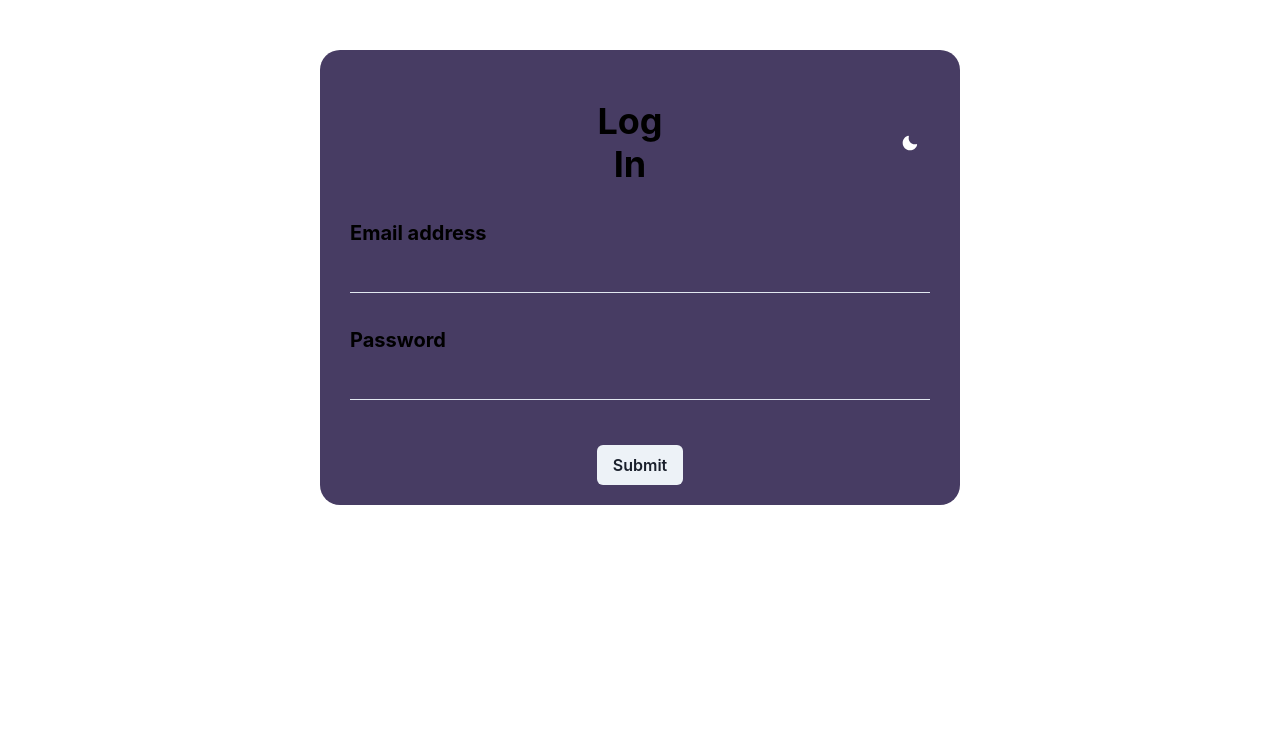
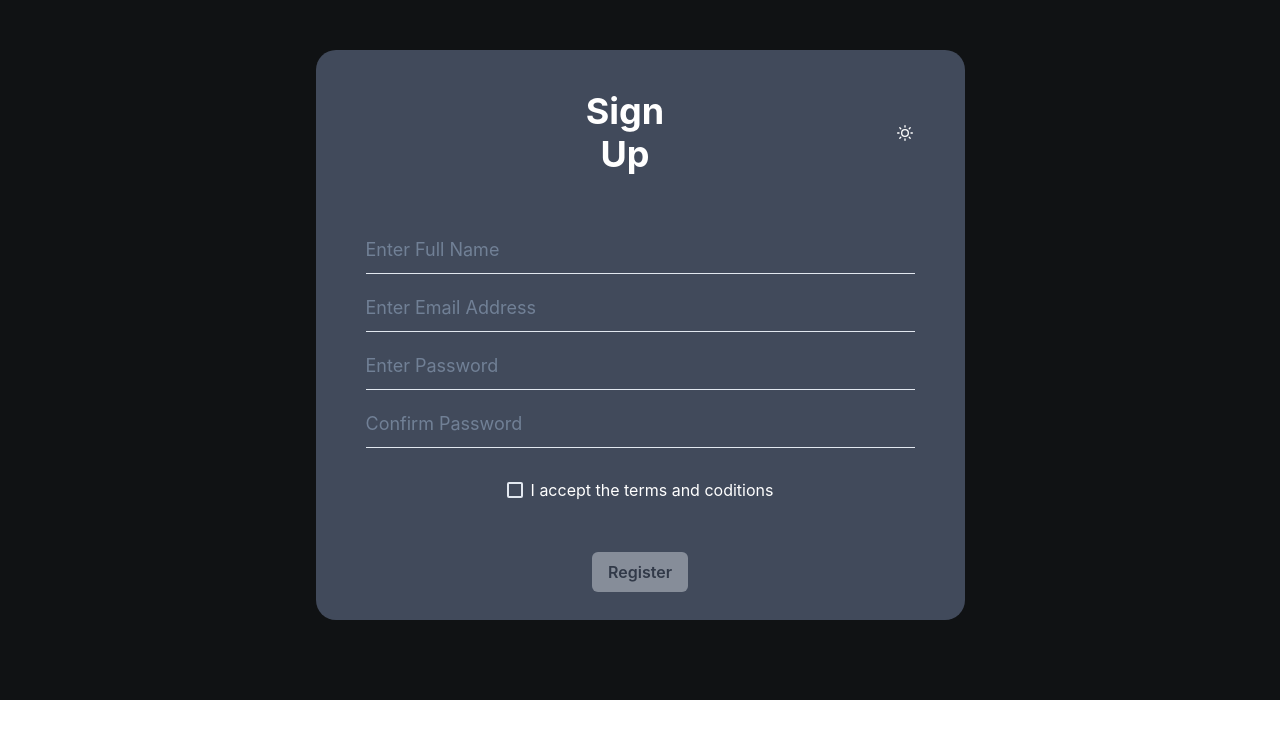
Before and after one commit to Ranjeet1508/Adventour-tour_Package_provider, a React (Create React App) app: page /signup in a window 1280 px wide. Shown: the top 738 px of the page. Built offline with nearby package versions, Linux system fonts and the light colour scheme.

Commit message:
functionalities working

```diff
--- a/src/AllRoutes/AllRoutes.jsx
+++ b/src/AllRoutes/AllRoutes.jsx
@@ -1,13 +1,15 @@
 import React from 'react'
 import { Route, Routes } from 'react-router-dom'
+import SignUp from '../Components/SignUp_Login/SignUp'
+import Login from '../Components/SignUp_Login/Login'
 
 
 function AllRoutes() {
   return (
     <Routes>
-      <Route path='/' element={<Home/>}/>
-      <Route />
-      <Route />
+      {/* <Route path='/' element={<Home/>}/> */}
+      <Route path='/signup' element={<SignUp/>} />
+      <Route path='/login' element={<Login/>} />
       <Route />
     </Routes>
   )
--- a/src/App.js
+++ b/src/App.js
@@ -1,11 +1,13 @@
 import './App.css';
-import Login from './Components/SignUp_Login/Login';
+import AllRoutes from './AllRoutes/AllRoutes';
+/* import Login from './Components/SignUp_Login/Login'; */
 /* import SignUp from './Components/SignUp_Login/SignUp';
  */
 function App() {
   return (
     <div className="App">
-      <Login/>
+      <AllRoutes/>
+      {/* <Login/> */}
       {/* <SignUp/> */}
     </div>
   );
--- a/src/Components/SignUp_Login/Login.jsx
+++ b/src/Components/SignUp_Login/Login.jsx
@@ -1,5 +1,7 @@
 import React from 'react';
 import { useState } from 'react';
+import { Link, useNavigate } from 'react-router-dom';
+import { useSelector } from 'react-redux';
 import {
     FormControl,
     FormLabel,
@@ -7,7 +9,8 @@ import {
     Button,
     Input,
     Heading,
-    IconButton
+    IconButton,
+    useToast
 } from '@chakra-ui/react';
 import { SunIcon, MoonIcon } from '@chakra-ui/icons';
 import style from './Login.module.css';
@@ -19,6 +22,26 @@ const Login = () => {
     })
     const [err, setErr] = useState(false);
     const [theme, setTheme] = useState('light');
+    const navigate = useNavigate();
+    const toast = useToast()
+
+    const allUsers = useSelector((store)=>{
+        return store.allUsers
+    })
+    /* const allUsers = [
+        {
+            email : 'anannyasaikia1998@gmail.com',
+            password : 'password'
+        },
+        {
+            email : 'as@gmail.com',
+            password : 'as'
+        },
+        {
+            email : 'anygreen@email.com',
+            password : 'anygreen'
+        }
+    ] */
 
     const handleTheme = () => {
         if (theme === 'light') {
@@ -28,12 +51,40 @@ const Login = () => {
         }
     }
 
-    const handleSubmit = () => {
+    const isValidated = () => {
+        const filteredData = allUsers.filter((ele, i)=>{
+            return ele.email === user.email && ele.password === user.password
+        })
+        console.log(filteredData);
+        if(filteredData.length !== 0) return true;
+        else return false;
+    }
+    const handleSubmit = (e) => {
+        e.preventDefault();
+        console.log(allUsers);
+
         if (user.email === "" || user.password === "") {
             setErr(true);
             return;
         }
-
+        if(isValidated()){
+            toast({
+                title: 'Login Successful.',
+                description: "You've successfully logged into your account.",
+                status: 'success',
+                duration: 3000,
+                isClosable: true,
+              })
+            navigate('/');
+        }else{
+            toast({
+                title: 'Login Failed.',
+                description: "Wrong Credentials.",
+                status: 'error',
+                duration: 3000,
+                isClosable: true,
+              })
+        }
     }
 
     return (
@@ -69,6 +120,10 @@ const Login = () => {
                             Submit
                         </Button>
                     </FormControl>
+
+                    <div>
+                        <p>Do not have an account?</p><Link to='/signup' style={{color : "blue"}}>Register here</Link>
+                    </div>
                 </form>
             </div>
         </div>
--- a/src/Components/SignUp_Login/SignUp.jsx
+++ b/src/Components/SignUp_Login/SignUp.jsx
@@ -1,26 +1,86 @@
 import React from 'react';
 import { useState } from 'react';
+import { useDispatch } from 'react-redux';
+import { handleAdd } from '../../Redux/SignUpRedux/signupAction';
+import { useNavigate } from 'react-router-dom';
 import {
+    Box,
     FormControl,
     Checkbox,
     IconButton,
     Input,
     Heading,
-    Button
+    Button,
+    FormHelperText,
+    FormErrorMessage,
+    useToast
 } from '@chakra-ui/react';
 import { SunIcon, MoonIcon } from '@chakra-ui/icons';
 import style from './SignUp.module.css';
 
 
 const SignUp = () => {
+    const dispatch = useDispatch();
     const [theme, setTheme] = useState('dark');
     const [flag, setFlag] = useState(true);
+
+    const [user, setUser] = useState({
+        fullName: "",
+        email: "",
+        password: ""
+    })
+
+    const [pw, setPw] = useState({
+        p1: "",
+        p2: ""
+    })
+
+    /* const [isEqual, setEqual] = useState(false); */
+    const isError = user.password === ''
+    const toast = useToast();
+    const navigate = useNavigate();
 
     const handleTheme = () => {
         if (theme === 'light') {
             setTheme('dark')
         } else {
             setTheme('light')
+        }
+    }
+
+    const handleSubmit = (e) => {
+        console.log(user);
+        console.log(pw);
+        e.preventDefault();
+        if (pw.p1 === pw.p2 && pw.p1 !== '' && pw.p2 !== '') {
+            /* setEqual(true); */
+            setUser({ ...user, password: pw.p1 });
+            dispatch(handleAdd(user));
+            toast({
+                position: 'bottom-left',
+                render: () => (
+                    <Box color='white' p={3} bg='blue.500'>
+                        Registered Successfully!
+                    </Box>
+                ),
+            })
+            navigate('/login');
+
+        } else if (pw.p1 === '' || pw.p2 === '') {
+            /*  setEqual(false); */
+            toast({
+                title: `password cannot be empty string`,
+                status: 'error',
+                isClosable: true,
+            })
+            return;
+        } else {
+            toast({
+                title: `password do not match`,
+                status: 'error',
+                isClosable: true,
+            })
+            return;
         }
     }
     return (
@@ -36,28 +96,47 @@ const SignUp = () => {
                     />
                 </div>
 
-                <form className={style.form}>
+                <form className={style.form} onSubmit={handleSubmit}>
                     <FormControl>
                         {/* <FormLabel className={style.label}>Full Name</FormLabel> */}
-                        <Input className={style.input} size='lg' variant='flushed' type='text' placeholder='Enter Full Name' />
+                        <Input className={style.input} size='lg' variant='flushed' type='text' name='fullName' placeholder='Enter Full Name'
+                            onChange={(e) => {
+                                setUser({ ...user, [e.target.name]: e.target.value })
+                            }} />
 
                         {/* <FormLabel className={style.label}>Email address</FormLabel> */}
-                        <Input className={style.input} size='lg' variant='flushed' type='email' placeholder='Enter Email Address'/>
+                        <Input className={style.input} size='lg' variant='flushed' type='email' name="email" placeholder='Enter Email Address'
+                            onChange={(e) => {
+                                setUser({ ...user, [e.target.name]: e.target.value })
+                            }} />
 
                         {/* <FormLabel className={style.label}>Password</FormLabel> */}
-                        <Input className={style.input} size='lg' variant='flushed' type='password' placeholder='Enter Password'/>
+                        <Input className={style.input} size='lg' variant='flushed' type='password' placeholder='Enter Password'
+                            onChange={(e) => {
+                                setPw({ ...pw, p1: e.target.value })
+                            }} />
 
                         {/* <FormLabel className={style.label}>Confirm Password</FormLabel> */}
-                        <Input className={style.input} size='lg' variant='flushed' type='password' placeholder='Confirm Password'/>
-
-                        <Checkbox className={style.checkbox} size='md' colorScheme='blue' onChange={(e)=>{
+                        <Input className={style.input} size='lg' variant='flushed' type='password' name="password" placeholder='Confirm Password'
+                            onChange={(e) => {
+                                setPw({ ...pw, p2: e.target.value })
+                            }} />
+                        {/* <FormHelperText>Password must be atleast 7 characters</FormHelperText> */}
+                        {!isError ? (
+                            <FormHelperText>
+                                Enter the email you'd like to receive the newsletter on.
+                            </FormHelperText>
+                        ) : (
+                            <FormErrorMessage>Email is required.</FormErrorMessage>
+                        )}
+                        <Checkbox className={style.checkbox} size='md' colorScheme='blue' onChange={(e) => {
                             e.target.checked ? setFlag(false) : setFlag(true)
                         }}>
                             I accept the terms and coditions
                         </Checkbox>
 
                     </FormControl>
-                    <Button className={style.button} isDisabled={flag}>
+                    <Button className={style.button} isDisabled={flag} type='submit'>
                         Register
                     </Button>
                 </form>
--- /dev/null
+++ b/src/Redux/SignUpRedux/signupAction.js
@@ -0,0 +1,9 @@
+import * as types from './signupActionTypes';
+
+export const handleAdd = (payload) => {
+    return {type : types.ADD_USER, payload}
+}
+
+/* export const handleFetch = () => {
+    return {type : types.FETCH_USER}
+} */
--- /dev/null
+++ b/src/Redux/SignUpRedux/signupActionTypes.js
@@ -0,0 +1,2 @@
+export const ADD_USER= "ADD_USER";
+/* export const FETCH_USER = "FETCH_USER"; */
--- /dev/null
+++ b/src/Redux/SignUpRedux/signupReducer.js
@@ -0,0 +1,21 @@
+import * as types from './signupActionTypes';
+
+const initState = {
+    allUsers : []
+}
+
+const signupReducer = (state = initState, {type, payload}) => {
+    switch(type){
+        case types.ADD_USER : {
+            return {...state, allUsers : [...state.allUsers, payload]}
+        }
+        /* case types.FETCH_USER : {
+            return state;
+        } */
+        default : {
+            return state
+        }
+    }
+}
+
+export { signupReducer };
--- /dev/null
+++ b/src/Redux/SignUpRedux/signupStore.js
@@ -0,0 +1,6 @@
+import {legacy_createStore} from 'redux';
+import { signupReducer } from './signupReducer';
+
+const signupStore = legacy_createStore(signupReducer);
+
+export { signupStore };
--- a/src/index.js
+++ b/src/index.js
@@ -4,15 +4,17 @@ import './index.css';
 import App from './App';
 import { Provider } from "react-redux";
 import reportWebVitals from "./reportWebVitals";
-import { store } from "./Redux/store";
+/* import { store } from "./Redux/store"; */
 import { BrowserRouter } from "react-router-dom";
 import { ChakraProvider } from '@chakra-ui/react'
+import { signupStore } from './Redux/SignUpRedux/signupStore';
 
 const root = ReactDOM.createRoot(document.getElementById('root'));
 root.render(
   <BrowserRouter>
     <ChakraProvider>
-      <Provider store={store}>
+      {/* <Provider store={store}> */}
+      <Provider store={signupStore}>
         <App />
       </Provider>
     </ChakraProvider>
```
